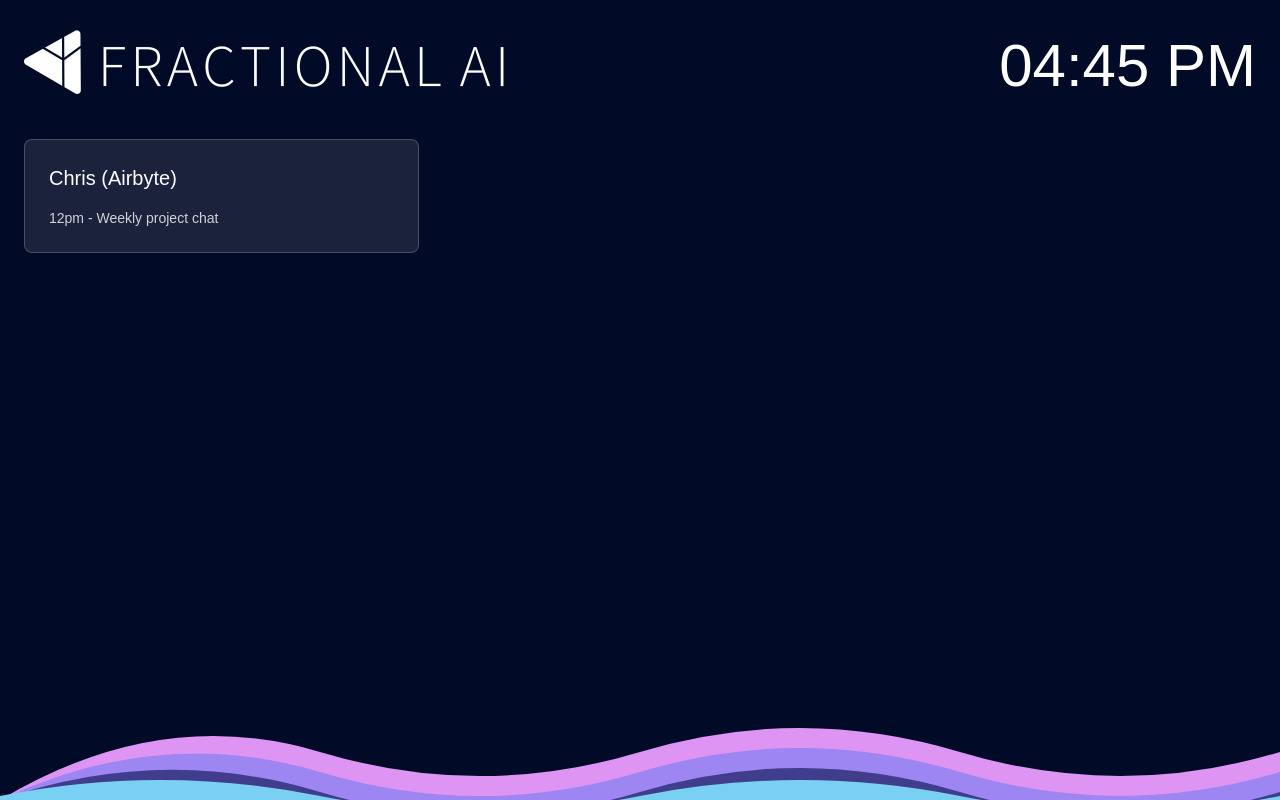
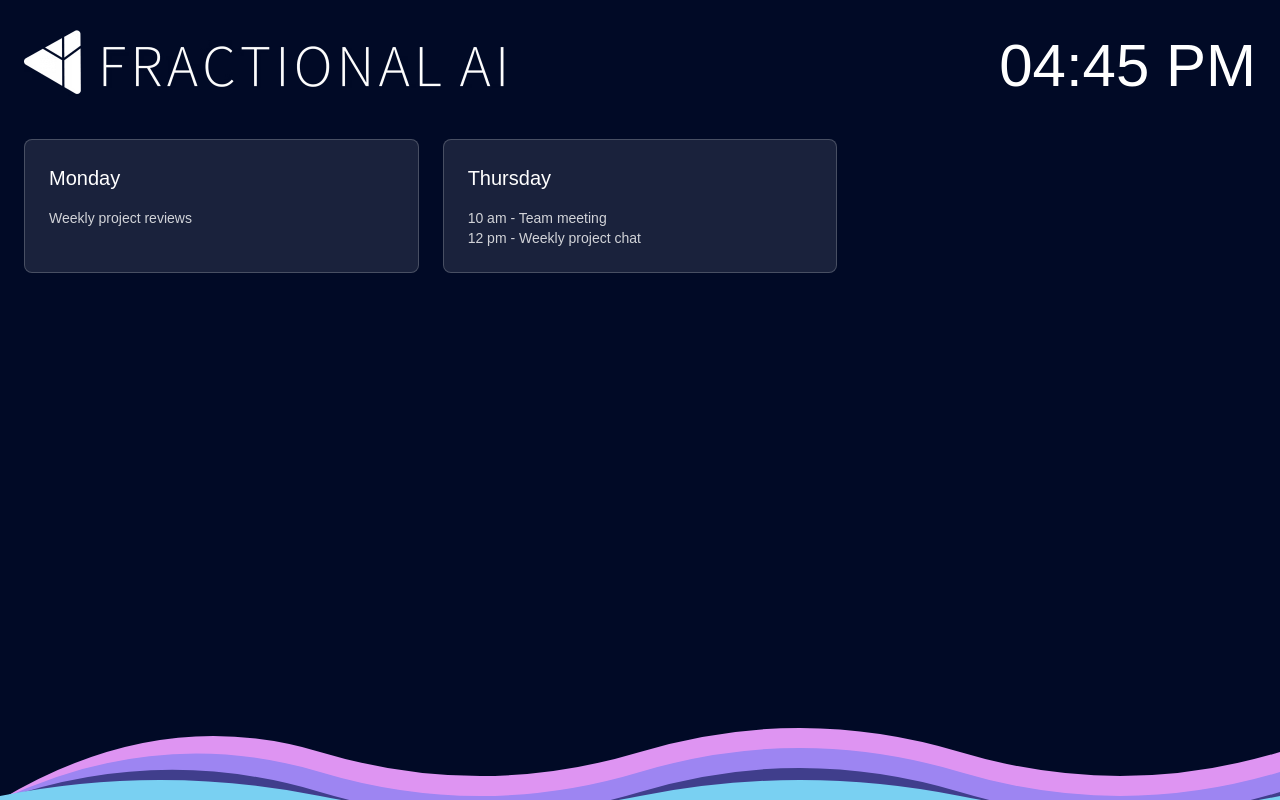
Before and after one commit to cbhl/improved-computing-machine, a Next.js app: page / in a window 1280 px wide. Built offline with nearby package versions, Linux system fonts and the light colour scheme.

Commit message:
Update announcements list.

```diff
--- a/src/app/page.tsx
+++ b/src/app/page.tsx
@@ -5,7 +5,7 @@ import Image from 'next/image'
 
 interface Announcement {
   heading: string;
-  subheading: string;
+  content: React.ReactNode; // Changed from subheading to content
 }
 
 interface Config {
@@ -17,8 +17,17 @@ const config: Config = {
   title: "",
   announcements: [
     {
-      heading: "Chris (Airbyte)",
-      subheading: "12pm - Weekly project chat"
+      heading: "Monday",
+      content: <ul>
+        <li>Weekly project reviews</li>
+      </ul>
+    },
+    {
+      heading: "Thursday",
+      content: <ul>
+        <li>10 am - Team meeting</li>
+        <li>12 pm - Weekly project chat</li>
+      </ul>
     }
   ]
 }
@@ -51,7 +60,7 @@ export default function Home() {
           {config.announcements.map((announcement, index) => (
             <div key={index} className="bg-opacity-10 bg-white p-6 rounded-lg border border-white border-opacity-20 text-white">
               <h2 className="text-xl mb-4">{announcement.heading}</h2>
-              <p className="text-sm opacity-80">{announcement.subheading}</p>
+              <div className="text-sm opacity-80">{announcement.content}</div>
             </div>
           ))}
         </div>
```
